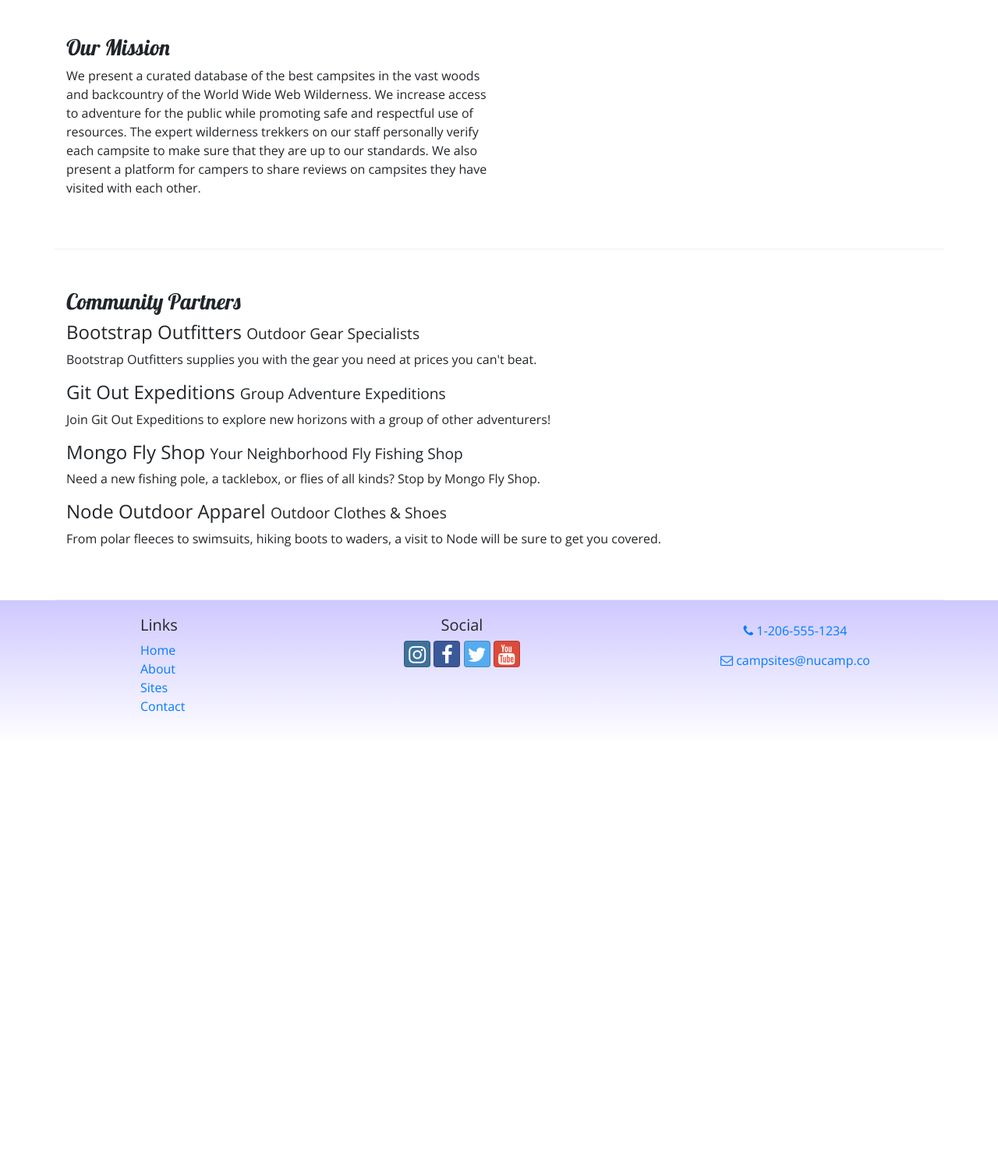
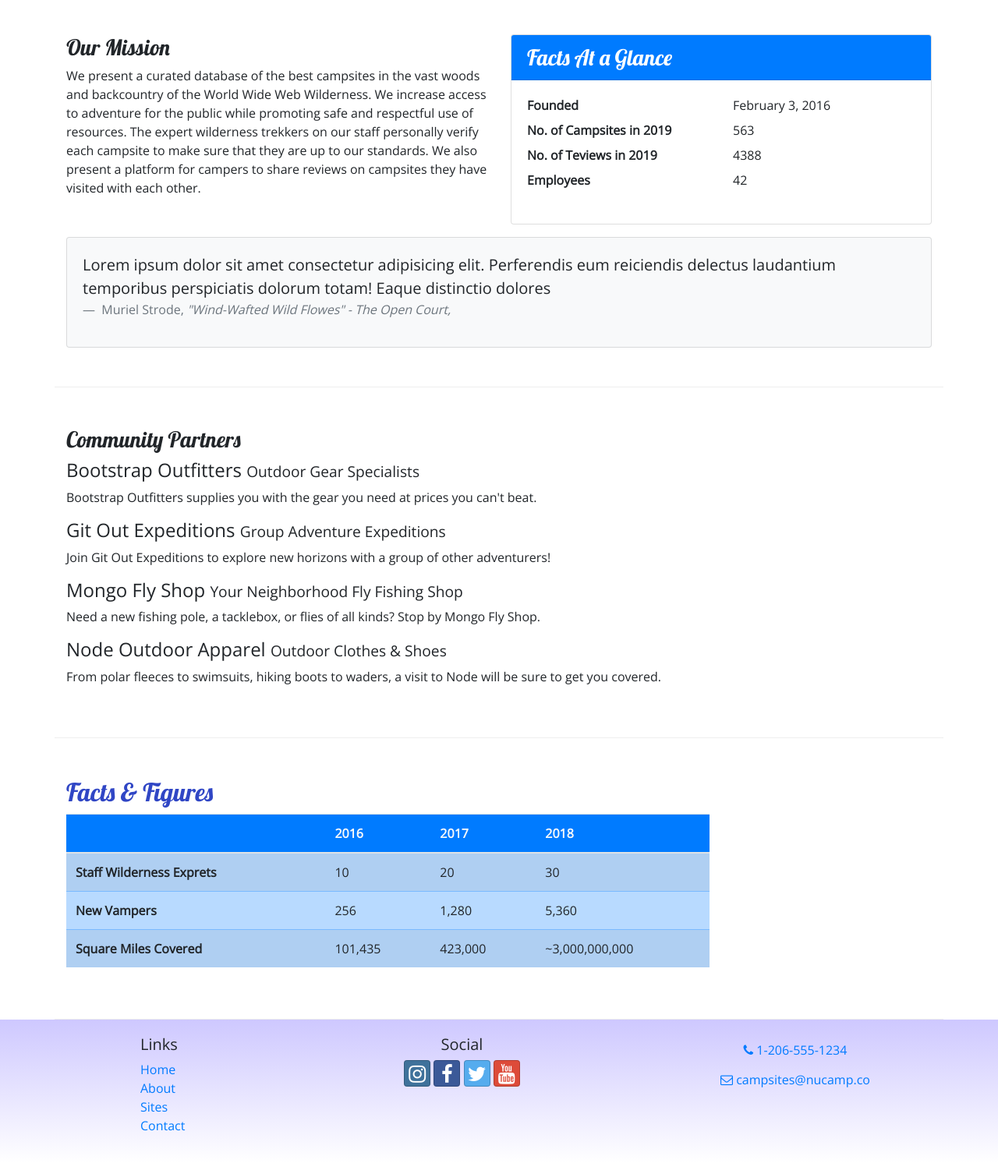
Before and after one commit to kornatskyi/nucampsite, a website: page aboutus.html in a window 1280 px wide. Shown: the part 360-1852 px from the top of the page at 78% size. Before the commit the page ends 1314 px from the top, so only its background shows below. Drawn offline with nearby package versions, Linux system fonts and the light colour scheme.

Commit message:
Display content: Tables and Cards

```diff
--- a/aboutus.html
+++ b/aboutus.html
@@ -83,6 +83,36 @@
           reviews on campsites they have visited with each other.
         </p>
       </div>
+      <div class="col-sm-6">
+        <div class="card">
+          <h3 class="card-header bg-primary text-white">Facts At a Glance</h3>
+          <div class="card-body">
+            <dl class="row">
+              <dt class="col-6">Founded</dt>
+              <dd class="col-6">February 3, 2016</dd>
+              <dt class="col-6">No. of Campsites in 2019</dt>
+              <dd class="col-6">563</dd>
+              <dt class="col-6">No. of Teviews in 2019</dt>
+              <dd class="col-6">4388</dd>
+              <dt class="col-6">Employees</dt>
+              <dd class="col-6">42</dd>
+            </dl>
+          </div>
+        </div>
+      </div>
+      <div class="col">
+        <div class="card bg-light mt-3">
+          <blockquote class="blockquote card-body">
+              <p class="mb-0">
+                Lorem ipsum dolor sit amet consectetur adipisicing elit. Perferendis eum reiciendis delectus laudantium temporibus perspiciatis dolorum totam! Eaque distinctio dolores
+              </p>
+              <footer class="blockquote-footer">
+                Muriel Strode,
+                <cite title="Source Title">"Wind-Wafted Wild Flowes" - The Open Court,</cite>
+              </footer>
+          </blockquote>
+        </div>
+      </div>
     </div>
 
     <div class="row row-content">
@@ -114,9 +144,51 @@
         </p>
       </div>
     </div>
+    <div class="row row-content">
+      <div class="col-sm-9">
+        <h2>Facts &amp; Figures </h2>
+        <div class="table-responsive">
+          <table class="table table-striped">
+            <thead>
+              <tr class="bg-primary text-light">
+                <th></th>
+                <th>2016</th>
+                <th>2017</th>
+                <th>2018</th>
+              </tr>
+            </thead>
+            <tbody class="table-primary">
+              <tr>
+                <th>Staff Wilderness Exprets</th>
+                <td>10</td>
+                <td>20</td>
+                <td>30</td>
+              </tr>
+              <tr>
+                <th>New Vampers</th>
+                <td>256</td>
+                <td>1,280</td>
+                <td>5,360</td>
+              </tr>
+              <tr>
+                <th>Square Miles Covered</th>
+                <td>101,435</td>
+                <td>423,000</td>
+                <td>~3,000,000,000</td>
+              </tr>
+            </tbody>
+
+          </table>
+        </div>
+      </div>
+    </div>
   </div>
 
-  <footer>
+
+
+
+
+  <footer class="site-footer">
     <div class="container">
       <div class="row">
         <div class="col-4 col-sm-2 offset-1">
@@ -136,8 +208,10 @@
           <a class="btn btn-social-icon btn-google" href="http://youtube.com/"><i class="fa fa-youtube"></i></a>
         </div>
         <div class="col-sm-4 text-center">
-              <a role="button" class="btn btn-link" href="tel:+12065551234"><i class="fa fa-phone"></i> 1-206-555-1234</a><br />
-              <a role="button" class="btn btn-link" href="mailto:campsites@nucamp.com"><i class="fa fa-envelope-o"></i> campsites@nucamp.co</a>
+          <a role="button" class="btn btn-link" href="tel:+12065551234"><i class="fa fa-phone"></i>
+            1-206-555-1234</a><br />
+          <a role="button" class="btn btn-link" href="mailto:campsites@nucamp.com"><i class="fa fa-envelope-o"></i>
+            campsites@nucamp.co</a>
         </div>
       </div>
     </div>
--- a/css/styles.css
+++ b/css/styles.css
@@ -18,7 +18,7 @@ header h2 {
 }
 
 
-footer {
+.site-footer {
     background-image: linear-gradient(#cec8ff, white);
     padding: 20px 0px;
 }
```
Also changed, not shown: contactus.html (+1 -1 lines), index.html (+1 -1 lines). Lines whose indentation alone changed are shown as unchanged.
